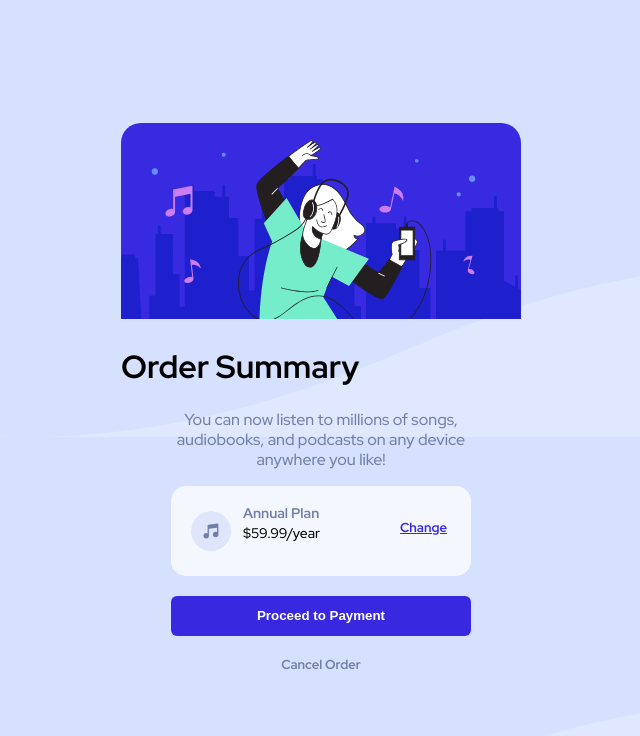
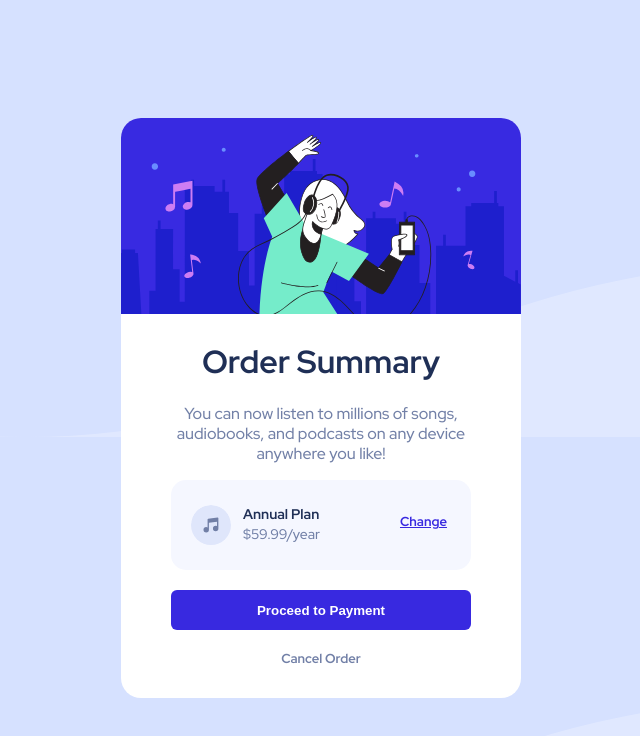
Before and after one commit to ynb92/order-summary, a plain HTML site: page index.html in a window 1280 px wide. Shown: the whole page, without its empty margins (319-959 px from the left). Drawn offline with Linux system fonts and the light colour scheme.

Commit message:
Update style.css

```diff
--- a/style.css
+++ b/style.css
@@ -10,7 +10,7 @@ body{
  min-height: 100vh;
 }
 
-article{
+main{
     background-color: white;
     border-radius: 20px;
     width: 400px;
@@ -28,7 +28,7 @@ div .text{
     justify-content: center;
     align-items: center;
 }
-.text h2{
+.text h1{
     color: hsl(223, 47%, 23%);
     text-align: center;
 }
@@ -61,15 +61,15 @@ section{
 
 .one .price{
     font-size: 14px;
-    margin: 10px 0 0 12px;
+    margin: 17px 0 0 12px;
     line-height: 6px;
 }
 
-.price p{
+.price span{
     color: hsl(224, 23%, 55%);
 }
 
-.price h4{
+.price p{
     color: hsl(223, 47%, 23%);
 }
 
```
